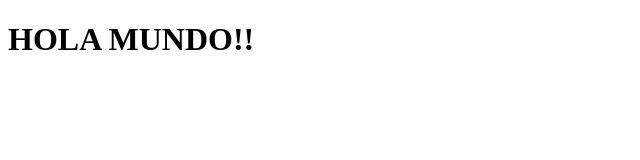
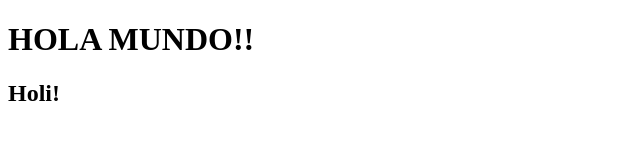
Before and after one commit to jordi92al/viernes-18, a plain HTML site: page index.html in a window 1280 px wide. Shown: the full height of the page, 0-640 px from the left. Drawn offline with Linux system fonts and the light colour scheme.

Commit message:
propuesta de cambio

```diff
--- a/index.html
+++ b/index.html
@@ -1,12 +1,16 @@
 <!DOCTYPE html>
 <html lang="en">
+
         <head>
                 <meta charset="UTF-8">
                 <meta http-equiv="X-UA-Compatible" content="IE=edge">
                 <meta name="viewport" content="width=device-width, initial-scale=1.0">
                 <title>Document</title>
         </head>
+
         <body>
                 <h1>HOLA MUNDO!!</h1>
+                <h2>Holi!</h2>
         </body>
+
 </html>
```
Lines whose indentation alone changed are shown as unchanged.
